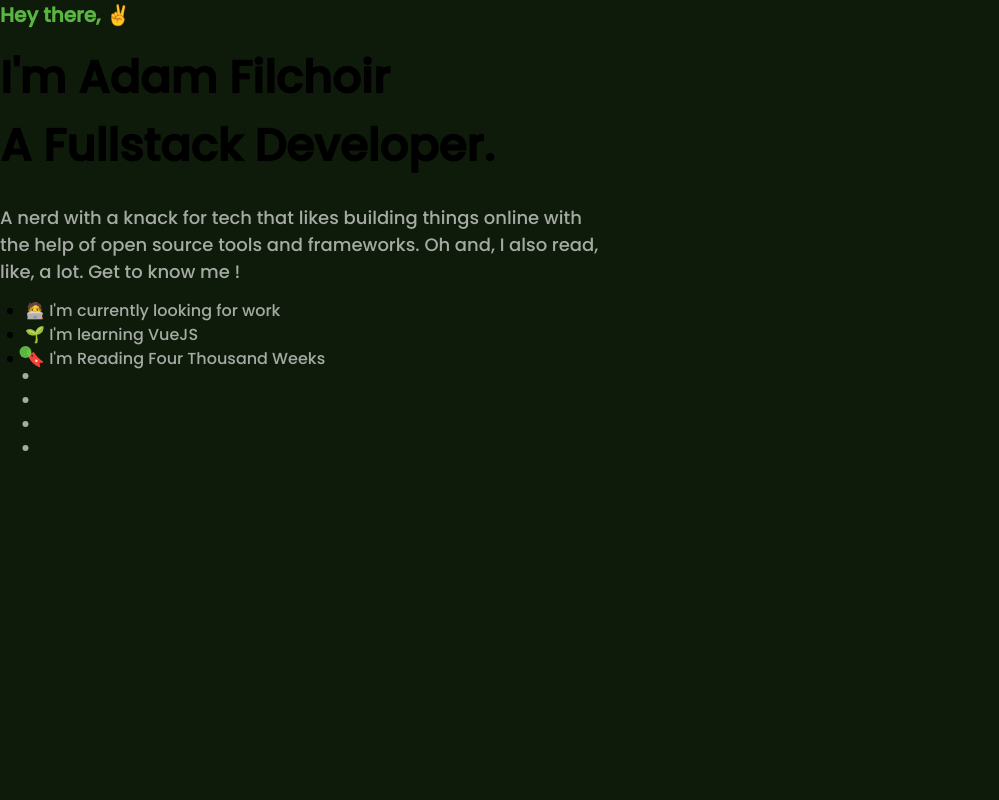
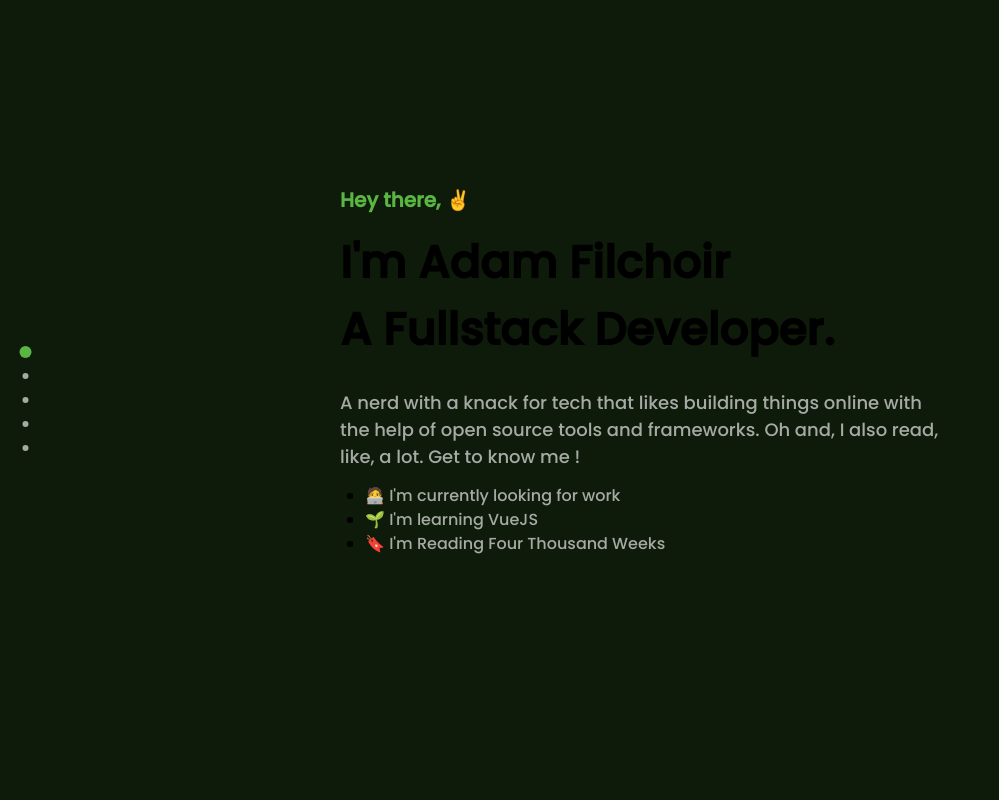
Before and after one commit to AdamFilch/Portfolio, a Vue app: page / in a window 1280 px wide. Shown: the top 800 px of the page, without its empty margins (0-999 px from the left). Built offline with nearby package versions, Linux system fonts and the light colour scheme; some icons are missing.

Commit message:
hero update

```diff
--- a/src/pages/App.vue
+++ b/src/pages/App.vue
@@ -46,6 +46,10 @@ import MinimalNavBar from "../components/utilities/minimalNavBar.vue";
 }
 .hero-landing {
   height: 100vh;
+  justify-content: center;
+  display: grid;
+  align-items: center;
+  margin: 0 3em;
 }
 
 .footer {
```
